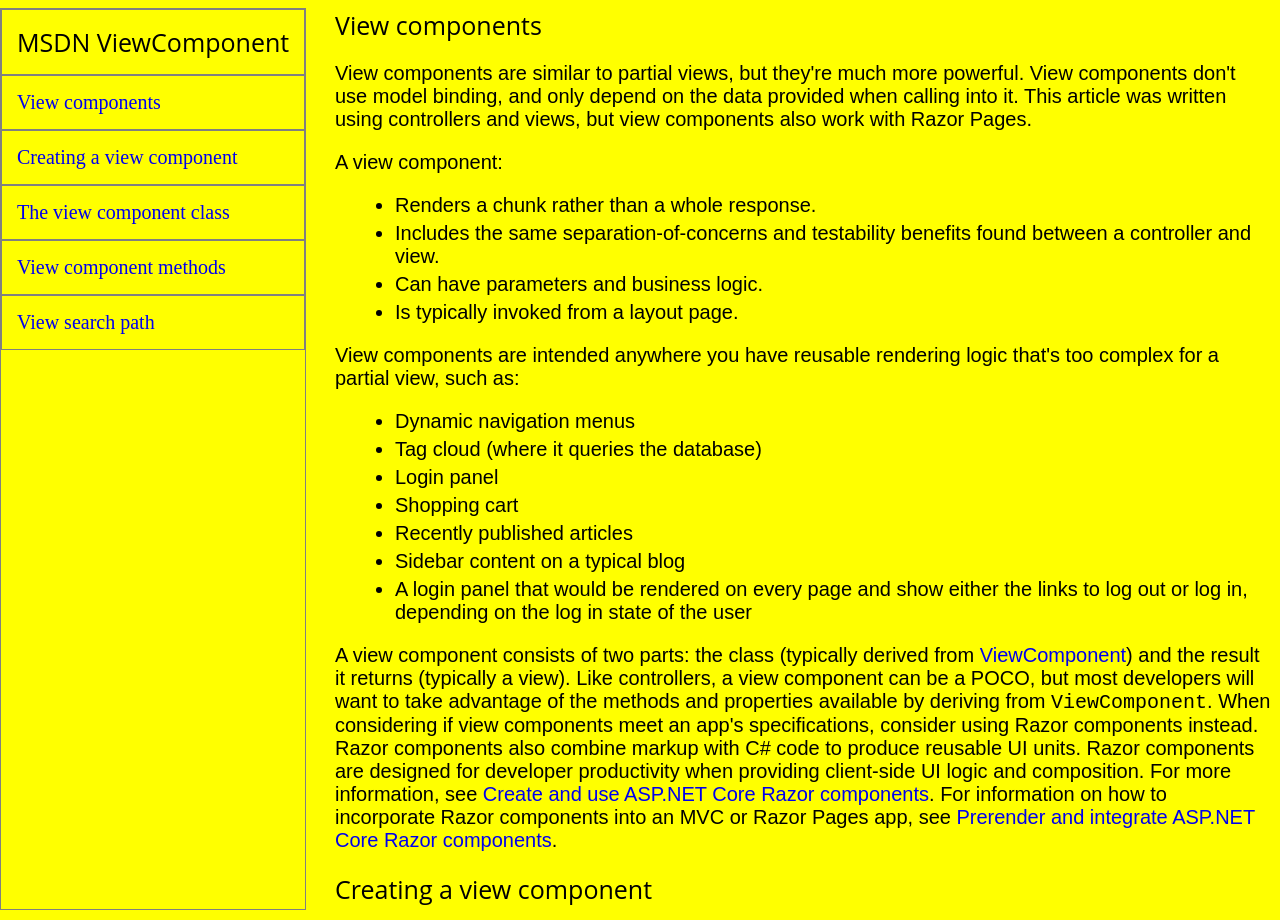
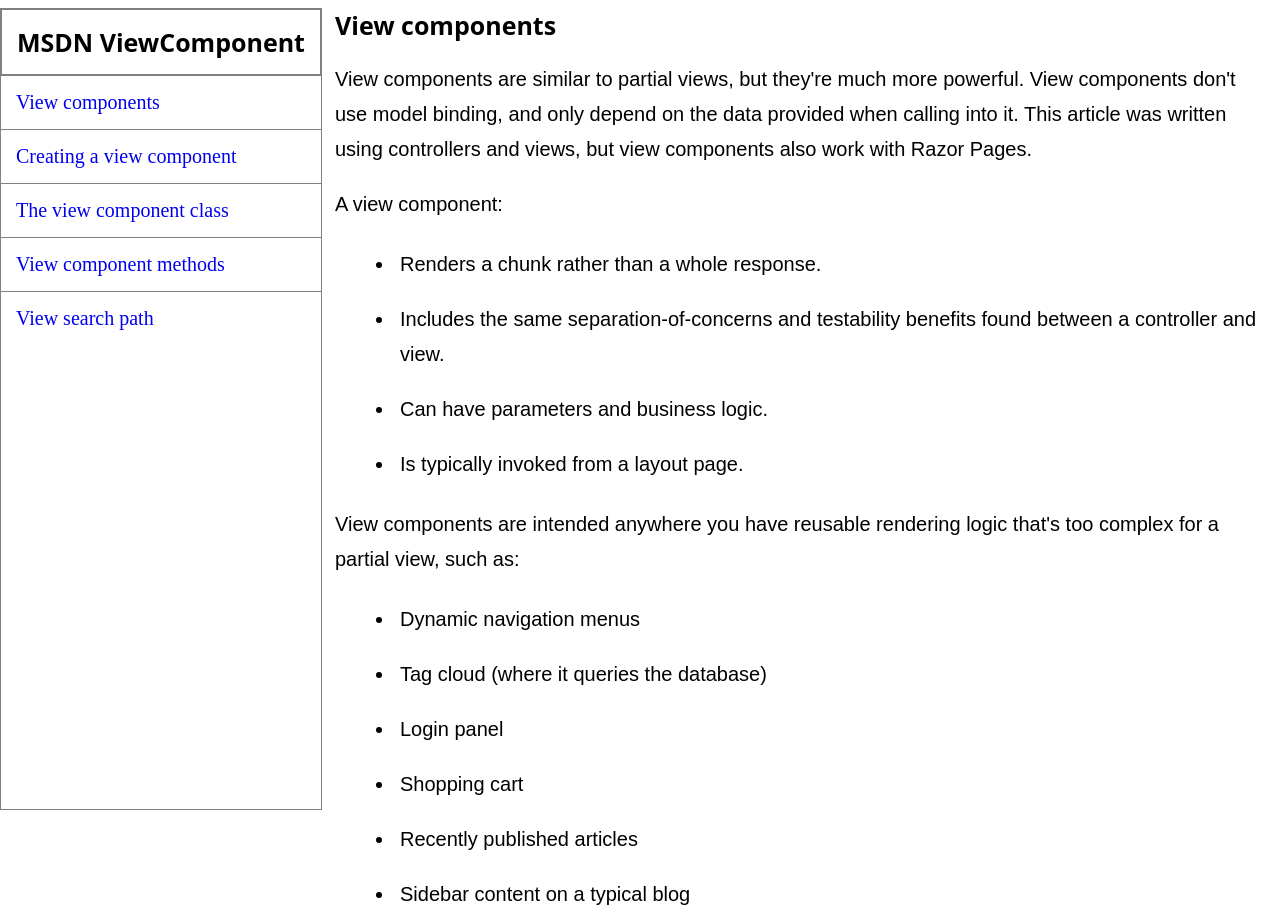
Before and after one commit to faridhuseynov/Technical-Documentation-Page, a plain HTML site: page index.html in a window 1280 px wide. Shown: the top 920 px of the page. Drawn offline with Linux system fonts and the light colour scheme.

Commit message:
Project finished

```diff
--- a/styles.css
+++ b/styles.css
@@ -1,7 +1,6 @@
 body {
     box-sizing: border-box;
     margin-left: 0px;
-    background-color: yellow;
 }
 
 .container {
@@ -9,7 +8,6 @@ body {
     display: grid;
     grid-template-columns: 20% 70%;
     grid-template-rows: auto;
-    background-color: green;
 }
 
 #navbar {
@@ -21,11 +19,10 @@ body {
     width: auto;
     font-size: 20px;
     border: gray solid 1px;
-    height: 900px;
 }
 
 .nav-link {
-    border: 1px solid gray;
+    border-top: 1px solid gray;
     padding: 15px;
 }
 
@@ -35,10 +32,16 @@ body {
 
 }
 
+#main-doc {
+    position: absolute;
+    margin-left: 305px;
+}
+
 header {
     font-size: 25px;
     font-family: 'Open Sans', sans-serif;
     padding-left: 30px;
+    font-weight: bold;
 
 }
 
@@ -46,14 +49,22 @@ p {
     font-size: 20px;
     font-family: 'Raleway', sans-serif;
     padding-left: 30px;
+    line-height: 35px;
+}
+
+ul {
+    line-height: 35px;
 }
 
 li {
     font-size: 20px;
     font-family: 'Raleway', sans-serif;
-    margin-top: 5px;
+    margin-top: 10px;
     margin-left: 50px;
+    padding: 5px;
 }
+
+
 
 a {
     text-decoration: none;
@@ -63,7 +74,17 @@ a:hover {
     text-decoration: underline;
 }
 
-#main-doc {
-    position: absolute;
-    margin-left: 305px;
+code {
+    background-color: rgb(214, 207, 207);
+    font-weight: bol;
+    font-family: 'Open Sans Condensed', sans-serif;
 }
+
+@media (max-width:800px){
+    #navbar {
+        display: none;
+    }
+    #main-doc {
+        margin-left: 0;
+    }
+}
```
